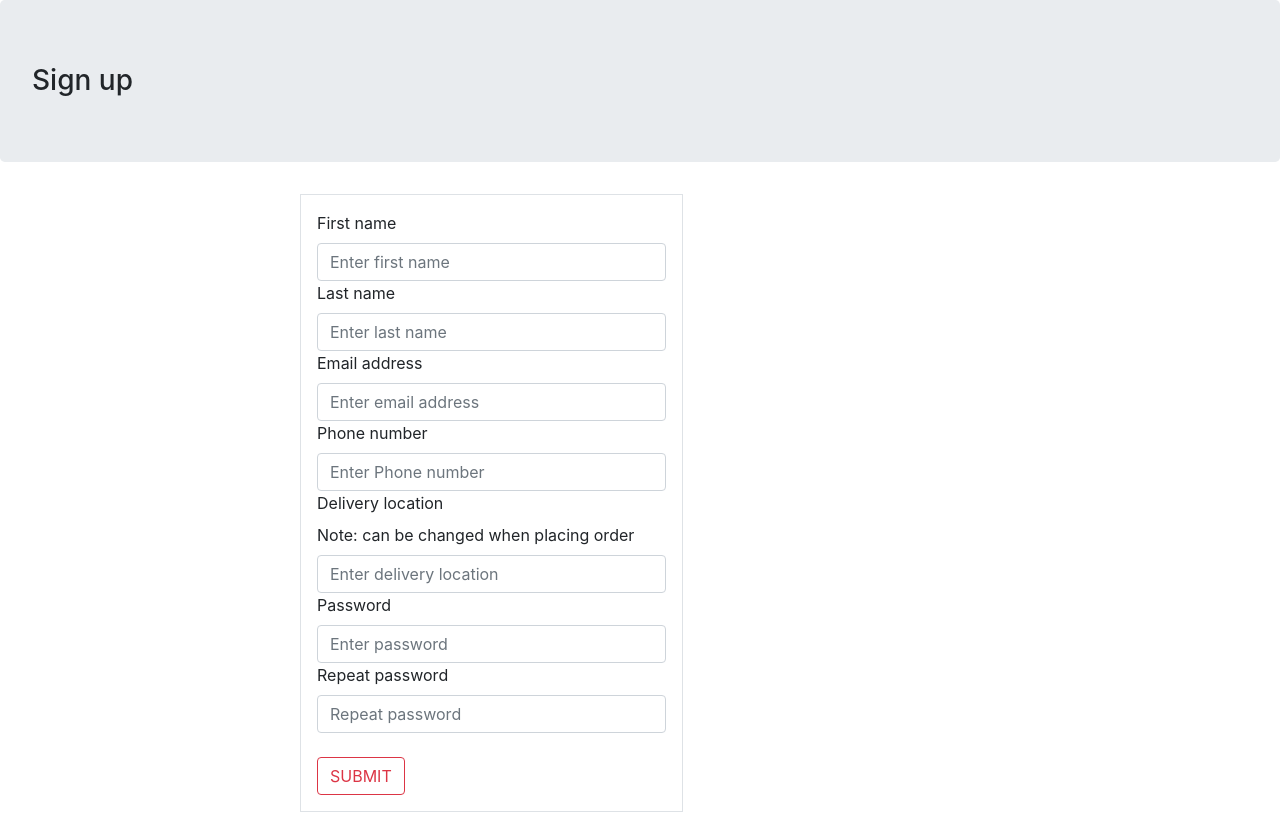
After one commit to gray-huntr/olive_restaurant, a Flask app: page /signup in a window 1280 px wide. The commit adds this page. Run offline with Flask 3, Linux system fonts and the light colour scheme; some libraries are stand-ins or nearby versions.

Commit message:
Sign up system added and working

```diff
--- a/app/client_views.py
+++ b/app/client_views.py
@@ -55,6 +55,43 @@ def inhouse():
             return redirect('/inhouse')
     else:
         return render_template('clients/inhouse.html')
+@app.route("/signup", methods=['POST', 'GET'])
+def signup():
+    if request.method == 'POST':
+        fname = request.form['fname']
+        lname = request.form['lname']
+        phone = request.form['phone']
+        email = request.form['email']
+        location = request.form['location']
+        password = request.form['password']
+        rep_pass = request.form['repeat_pass']
+        #  connect to database
+        conn = pymysql.connect(host=app.config["DB_HOST"], user=app.config["DB_USERNAME"],
+                               password=app.config["DB_PASSWORD"],
+                               database=app.config["DB_NAME"])
+        cursor = conn.cursor()
+        # Check first whether there is an already existing account
+        cursor.execute("select * from clients where email = %s ", email)
+        if cursor.rowcount == 1:
+            return render_template('clients/sign_up.html', msg="Username already exists")
+        else:
+            # if there is no existing account, check whether the two passwords match
+            if password == rep_pass:
+                #     insert the records to the users tables
+                cursor.execute(
+                    "insert into clients(first_name,last_name,email,number,location,password) values (%s,%s,%s,%s,%s,%s)",
+                    (fname, lname, phone, email, location, password))
+                    # save records
+                conn.commit()
+                # redirect them to login page
+                return render_template('clients/login.html', )
+                # if passwords do not match display the following message
+            elif password != rep_pass:
+                return render_template('clients/sign_up.html', msg="Passwords do not match")
+            else:
+                return render_template('clients/sign_up.html', msg="Error")
+    else:
+        return render_template('clients/sign_up.html')
 
 @app.route("/food_menu")
 def food_menu():
--- a/app/templates/clients/order_type.html
+++ b/app/templates/clients/order_type.html
@@ -8,7 +8,7 @@
     <h3 class="jumbotron">Pick order type</h3>
     <div class="text-center">
         <a href="/inhouse"><button class="btn btn-primary">INHOUSE ORDER</button></a>  <br><br>
-        <a href=""><button CLASS="btn btn-primary">TAKE AWAY ORDER</button></a>
+        <a href="/signup"><button CLASS="btn btn-primary">TAKE AWAY ORDER</button></a>
     </div>
 </body>
 </html>
--- /dev/null
+++ b/app/templates/clients/sign_up.html
@@ -0,0 +1,40 @@
+<!DOCTYPE html>
+<html lang="en">
+<head>
+    {% include 'head.html'%}
+    <title>Sign up</title>
+</head>
+<body>
+<h3 class="jumbotron">Sign up</h3>
+<section class="row container" style="padding-left:300px ">
+    <div class="col-md-6">
+        <form action="/signup" method="post" >
+            <fieldset class="form-group border p-3">
+                <label>First name</label><br>
+                <input class="form-control" type="text" placeholder="Enter first name" name="fname" required>
+                <label>Last name</label><br>
+                <input class="form-control" type="text" placeholder="Enter last name" name="lname" required>
+                <label>Email address</label><br>
+                <input class="form-control" type="email" placeholder="Enter email address" name="email" required>
+                <label>Phone number</label><br>
+                <input class="form-control" type="number" placeholder="Enter Phone number" name="phone" required>
+                <label>Delivery location</label><br>
+                <label>Note: can be changed when placing order</label><br>
+                <input class="form-control" type="text" placeholder="Enter delivery location" name="location" required>
+                <label>Password</label><br>
+                <input class="form-control" type="password" placeholder="Enter password" name="password" required>
+                <label>Repeat password</label><br>
+                <input class="form-control" type="password" placeholder="Repeat password" name="repeat_pass" required><br>
+                <button class="btn btn-outline-danger" type="submit">SUBMIT</button>
+            </fieldset>
+        </form>
+    </div>
+
+    <div class="col-md-6">
+<!--        <img src="static/images/welcome.png" alt="">-->
+
+    </div>
+</section>
+
+</body>
+</html>
```
Also changed, not shown: app/static/images/welcome.png (added).
